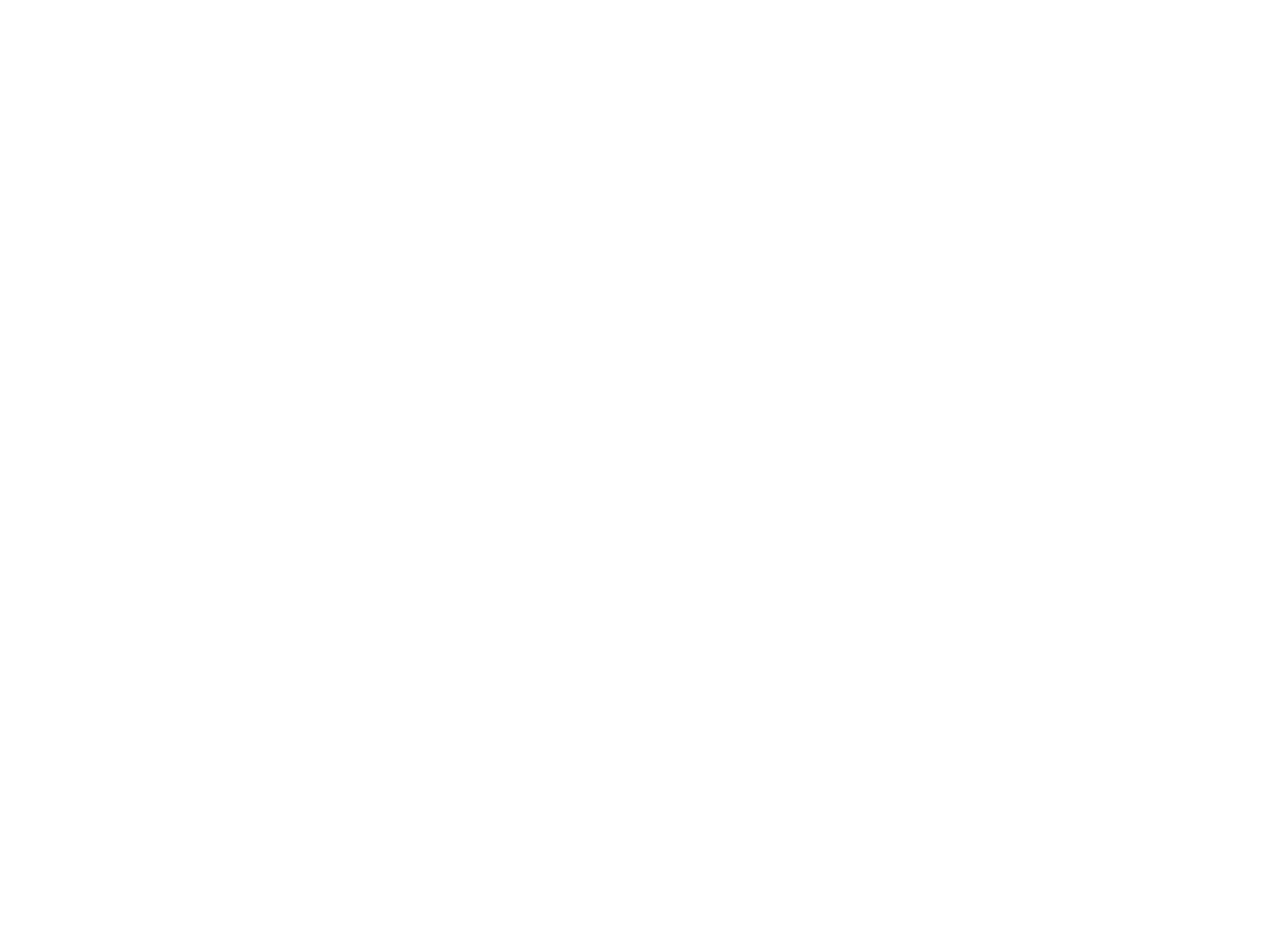
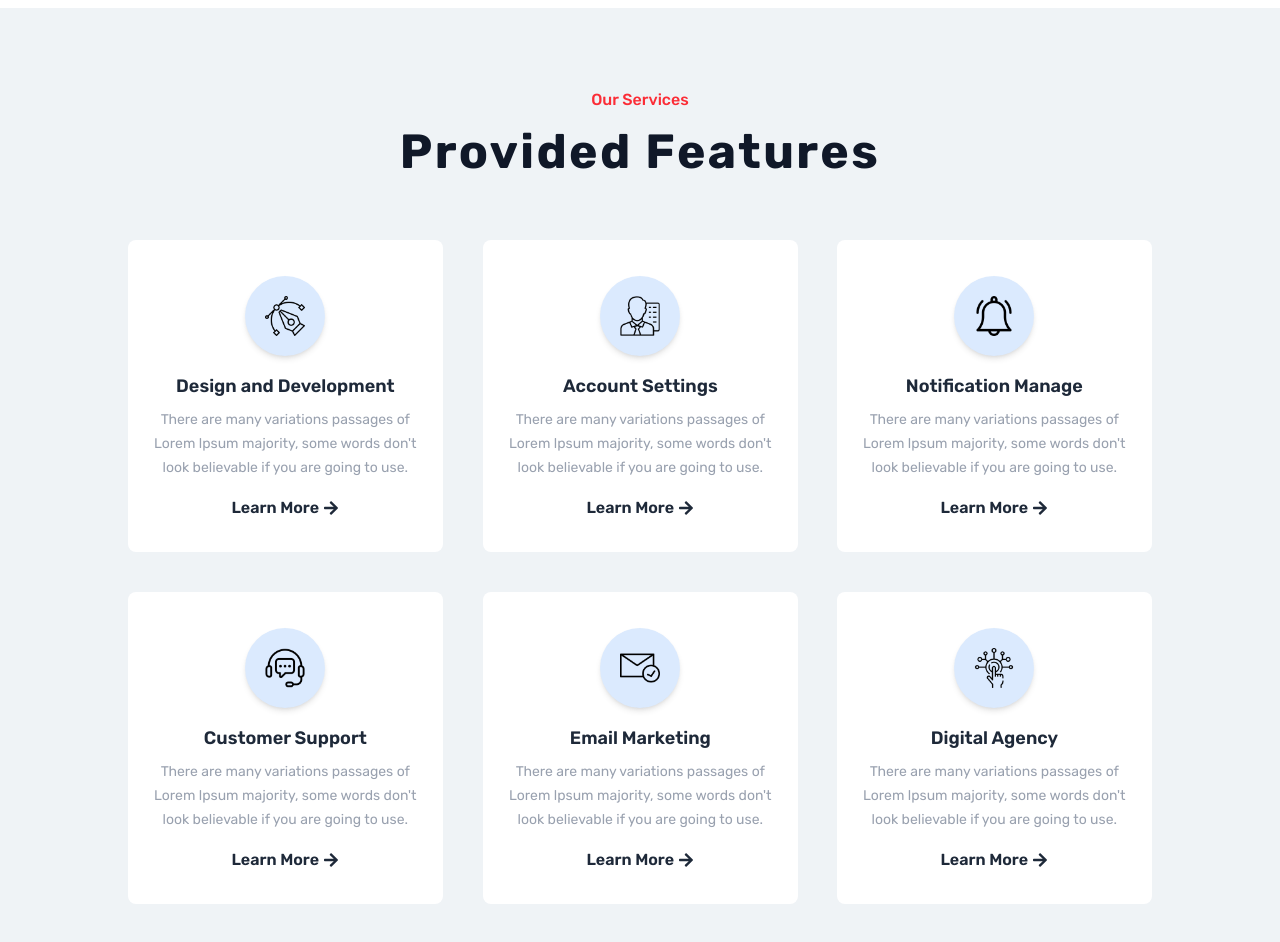
Before and after one commit to titohajili/Web-Agency, a Next.js app: page / in a window 1280 px wide. Shown: the part 1560-2502 px from the top of the page. Before the commit the page ends 1568 px from the top, so only its background shows below. Built offline with nearby package versions, Linux system fonts and the light colour scheme.

Commit message:
Services Section

```diff
--- a/components/Home/Home.tsx
+++ b/components/Home/Home.tsx
@@ -1,6 +1,7 @@
 
-import About from './Hero/About'
+import About from './About/About'
 import Hero from './Hero/Hero'
+import Services from './Services/Services'
 
 const Home = () => {
 
@@ -9,6 +10,7 @@
     <div className='overflow-hidden'>
       <Hero/>
       <About/>
+      <Services/>
     </div>
   )
 }
--- /dev/null
+++ b/components/Home/Services/ServiceCard.tsx
@@ -0,0 +1,27 @@
+"use client"
+import Image from 'next/image';
+import React from 'react'
+import { FaArrowRight } from 'react-icons/fa';
+import Tilt from 'react-parallax-tilt';
+
+
+type Props = {
+  title:string,
+  img:string
+}
+
+const ServiceCard = ({title, img}:Props) => {
+  return <Tilt className='bg-white dark:bg-gray-800 rounded-lg p-4'>
+    <div className='w-20 h-20 text-white bg-blue-100 rounded-full mx-auto mt-5 shadow-md flex flex-col items-center justify-center'>
+      <Image src={img} alt='icon' width={40} height={40} />
+    </div>
+    <h1 className='text-center mt-4 text-lg font-semibold text-gray-800 dark:text-gray-100'>{title}</h1>
+    <p className='text-center text-sm mt-2 leading-6 text-gray-400 dark:text-gray-300'>There are many variations passages of Lorem lpsum majority, some words don't look believable if you are going to use.</p>
+    <div className='text-center mx-auto justify-center flex items-center space-x-1 mb-4 text-gray-800 dark:text-gray-100 mt-4 font-semibold cursor-pointer hover:text-red-400 transition-all duration-200'>
+      <span>Learn More</span>
+      <FaArrowRight/>
+    </div>
+  </Tilt>
+}
+
+export default ServiceCard
--- /dev/null
+++ b/components/Home/Services/Services.tsx
@@ -0,0 +1,36 @@
+import React from 'react'
+import ServiceCard from './ServiceCard'
+
+const Services = () => {
+  return (
+    <div className='py-20 bg-[#eff3f6] dark:bg-gray-900'>
+      <div>
+        <h1 className='text-red-500 dark:text-red-300 font-medium text-center'>Our Services</h1>
+        <h1 className='text-center text-3xl md:text-4xl lg:text-5xl text-gray-900 dark:text-fuchsia-100 mt-4 font-bold tracking-wider'>Provided Features</h1>
+      </div>
+      {/* service cards */}
+      <div className='w-[80%] mx-auto mt-16 grid grid-cols-1 md:grid-cols-2 lg:grid-cols-3 gap-10'>
+        <div>
+            <ServiceCard title='Design and Development' img='/images/s1.png' />
+        </div>
+        <div>
+            <ServiceCard title='Account Settings' img='/images/s2.png' />
+        </div>
+        <div>
+            <ServiceCard title='Notification Manage' img='/images/s3.png' />
+        </div>
+        <div>
+            <ServiceCard title='Customer Support' img='/images/s4.png' />
+        </div>
+        <div>
+            <ServiceCard title='Email Marketing' img='/images/s5.png' />
+        </div>
+        <div>
+            <ServiceCard title='Digital Agency' img='/images/s6.png' />
+        </div>
+      </div>
+    </div>
+  )
+}
+
+export default Services
--- a/package.json
+++ b/package.json
@@ -14,6 +14,7 @@
     "react": "19.2.3",
     "react-dom": "19.2.3",
     "react-icons": "^5.5.0",
+    "react-parallax-tilt": "^1.7.315",
     "react-type-animation": "^3.2.0"
   },
   "devDependencies": {
```
Also changed, not shown: components/Home/About/About.tsx (renamed from components/Home/Hero/About.tsx), 1 other file (tests, documents, lock files or other folders).
